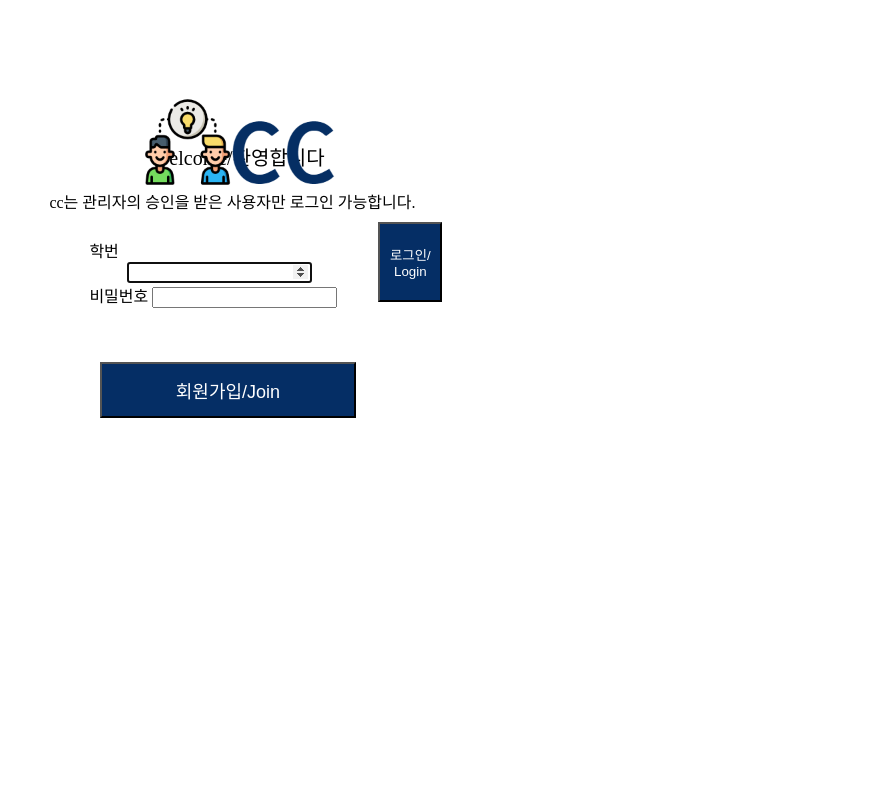
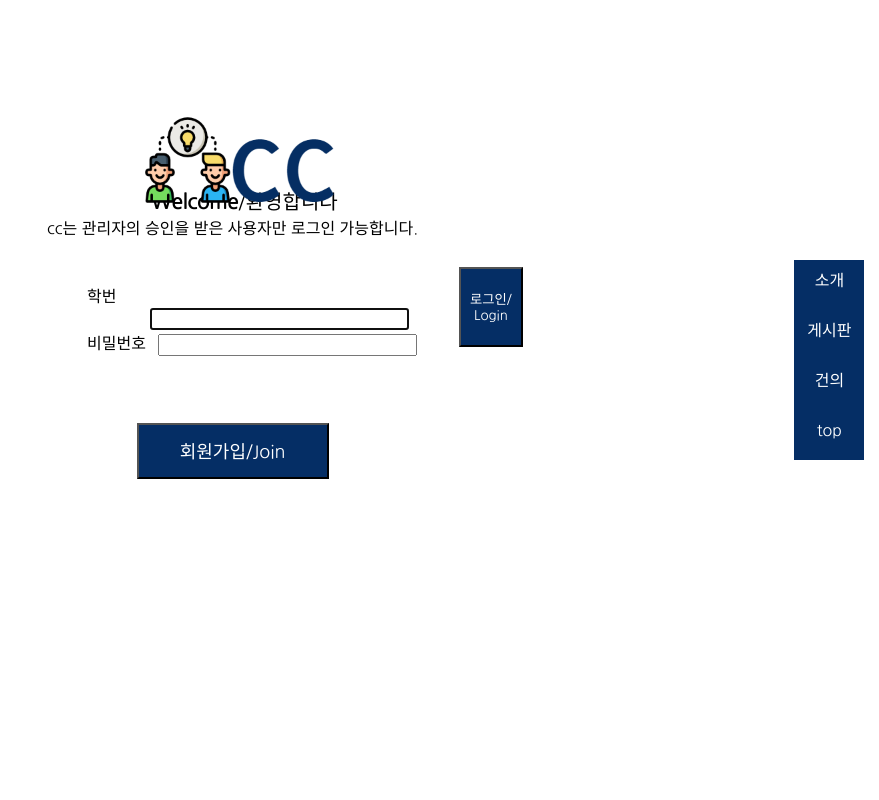
Before and after one commit to eun2ce/curious-coding, a Django app: template curiouspage/board/templates/board/login.html in a window 1280 px wide. Shown: the whole page, without its empty margins (401-1280 px from the left). Run offline with Django 3.2, Linux system fonts and the light colour scheme; the template is opened without the code that fills it, so the values that code supplies are empty; some libraries are stand-ins or nearby versions.

Commit message:
modify login.html3

```diff
--- a/curiouspage/board/templates/board/login.html
+++ b/curiouspage/board/templates/board/login.html
@@ -1,97 +1,151 @@
+<!DOCTYPE html>
+<html lang="en" dir="ltr">
+  <head>
+    <meta charset="utf-8">
+    <title>Login</title>
     <style type="text/css">
-    .errorlist{
+    @import url('https://fonts.googleapis.com/css?family=Nanum+Gothic');
+    * {
+      font-family: 'Nanum Gothic', sans-serif;}
+      .errorlist {
         /*display: none;*/
       }
+
+      /* input box color */
+       html,body {
+         padding: 0;
+         margin:0;
+       }
+      input:-webkit-autofill {
+        -webkit-box-shadow: 0 0 0 30px #fff inset;
+        -webkit-text-fill-color: #000;
+      }
+
+      input:-webkit-autofill,
+      input:-webkit-autofill:hover,
+      input:-webkit-autofill:focus,
+      input:-webkit-autofill:active {
+        transition: background-color 5000s ease-in-out 0s;
+      }
+
+
       .logo img {
         width: 200px;
         height: auto;
         margin: auto;
-      margin-top: 3%;
+        margin-top: 5%;
         display: block;
         position: relative;
         top: 50px;
       }
 
 
-    .logo ,form{
+      .logo,
+      form {
         display: flex;
         margin: auto;
       }
-  li{
+
+      li {
         list-style: none;
       }
-  .welcome{
+
+      .welcome {
         width: auto;
+        margin-top: 2%;
         height: 30px;
         margin-left: 35%;
       }
-  span{
-    margin-left:12.5%;
+
+      span {
+        margin-left: 12.5%;
         font-size: 20px;
       }
 
-  form{
+      form {
         margin-left: 35%;
         margin-top: 4%;
       }
-  .join_button{
-    width: 20vw;
+
+      .join_button {
+        width: 15vw;
         height: 7vh;
         background: #052e65;
-    color:white;
-    margin-top:3%;
-    margin-left: 39%;
-    font-size:18px;
+        color: white;
+        margin-top: 4%;
+        margin-left: 42vw;
+        font-size: 18px;
       }
-  .login{
+
+      .login {
         background: #052e65;
-    color:white;
-    margin-left:5%;
+        color: white;
+        margin-left: 5%;
+
         width: 5vw;
         height: 10vh;
       }
-  #id_password #id_username{
-    margin-left:10px;
+
+      #id_password {
+        margin-left: 8px;
       }
-  #id_username{
-    margin-left:15%;
+
+      #id_username {
+        margin-left: 19.1%;
       }
     </style>
+  {% load static %}
+    <script src="http://ajax.googleapis.com/ajax/libs/jquery/1.11.1/jquery.min.js"></script>
+      <link rel="stylesheet" type="text/css" href="{% static 'board/css/nav.css' %}" />
+    <script type="text/javascript" src="{% static 'board/js/nav.js' %}"></script>
 
+  </head>
+  <body>
+    <div  id="floatMenu" >
+        <ul class ="floatMenu-ul">
+            <li><a  class ="float-a" href="{% url 'board:info' %}">소개</a></li>
+            <li><a class ="float-a" href="{% url 'board:index' %}">게시판</a></li>
+            <li><a class ="float-a" href="{% url 'board:cc_suggestion' %}">건의</a></li>
+           <li> <a class ="float-a" href="#">
+                top
+              </a></li>
+            </ul>
+    </div>
     {% load static %}
     <div class="logo">
       <img src="{% static 'board/img/index/logo3.PNG' %}" alt="">
     </div>
     <div class="welcome">
-      <span>Welcome/환영합니다</span> <br><br>
-    cc는 관리자의 승인을 받은 사용자만 로그인 가능합니다.
+      <span><strong>Welcome</strong>/환영합니다</span><br> cc는 관리자의 승인을 받은 사용자만 로그인 가능합니다.
     </div>
     <!-- 로그인 폼 -->
     <form method="post" action="{% url 'board:login' %}">
       {% csrf_token %}
       <input type="hidden" name="next" value="" />
       <ul>
-    <li><label>학번</label><input type="number" name="username" autofocus required id="id_username" /></li>
+        <li><label>학번</label><input name="username" autofocus required id="id_username" /></li>
 
         <li><label for="id_password1">비밀번호</label> <input type="password" name="password" required id="id_password" /></li>
       </ul>
 
 
 
-  <button class="login" type="submit">로그인/<br>Login</button>
-    {% if messages %}
+      <button class="login" type="submit">로그인/<br>Login</button> {% if messages %}
       <ul class="messages">
         {% for message in messages %}
-    <li{% if message.tags %} class ="message.tags" {% endif %}>{{ message }}</li>
+        <li{% if message.tags %} class="message.tags" {% endif %}>{{ message }}</li>
           {% endfor %}</ul>{% endif %}
 
     </form>
 
     {% if request.GET.noname %}
     <p>없는 계정입니다 회원가입 후 이용해주세요</p>
-  {% endif %}
-
-{% if request.GET.unlogin %}
-<p><p>관리자 승인이 필요한 계정입니다 <br>빠른 승인을 필요로 하신다면 오픈 카카오톡으로 문의 부탁드립니다</p></p>
+    {% endif %} {% if request.GET.unlogin %}
+    <p>
+      <p>관리자 승인이 필요한 계정입니다 <br>빠른 승인을 필요로 하신다면 오픈 카카오톡으로 문의 부탁드립니다</p>
+    </p>
     {% endif %}
     <a href="{%url 'board:join' %}"><button class="join_button">회원가입/Join</button></a>
+
+  </body>
+</html>
```
Lines whose indentation alone changed are shown as unchanged.
